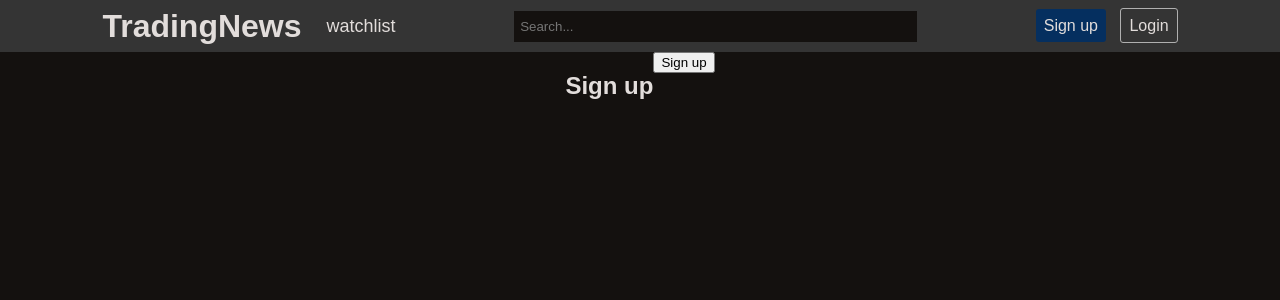
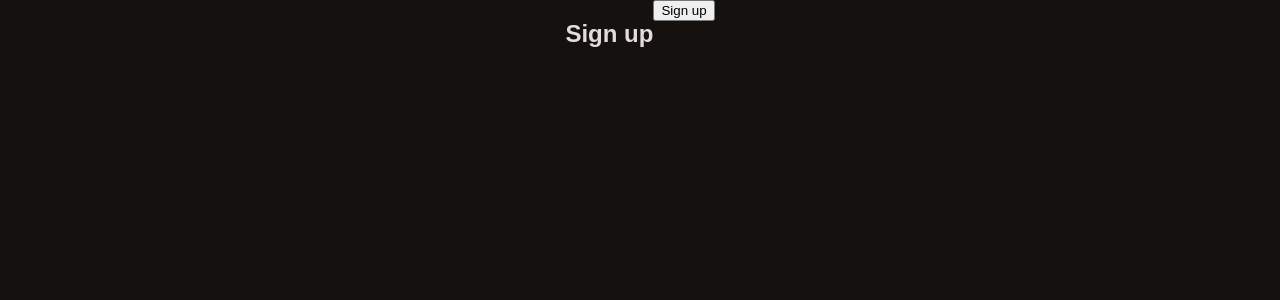
Before and after one commit to Souce01/TradingNews, a Django app: page /signup in a window 1280 px wide. Shown: the top 300 px of the page. Run offline with Django 3.2, Linux system fonts and the light colour scheme.

Commit message:
work in progress

```diff
--- a/TradingNews/static/Site/style.css
+++ b/TradingNews/static/Site/style.css
@@ -15,10 +15,12 @@ a{
   padding: 0px 8vw;
   height: 52px;
   background-color: #343434;
-
   display: flex;
   justify-content: space-between;
   align-items: center;
+  -webkit-box-shadow: 0px 3px 14px 1px rgba(0,0,0,0.75);
+  -moz-box-shadow: 0px 3px 14px 1px rgba(0,0,0,0.75);
+  box-shadow: 0px 3px 14px 1px rgba(0,0,0,0.75);
 }
 
 .navbar-options-container{
@@ -50,7 +52,7 @@ a{
 
 .sign-up-button, .login-button{
   padding: 8px;
-  border-radius: 3px;
+  border-radius: 5px;
 }
 
 .sign-up-button{
--- a/TradingNews/templates/Site/article.html
+++ b/TradingNews/templates/Site/article.html
@@ -38,7 +38,7 @@
                 <img src="{{ article.urlToImage|default_if_none:'https://static.vecteezy.com/system/resources/thumbnails/000/604/014/small/2304-16.jpg' }}" class="article-img"/>
                 <div class="article-content">
                     <!-- time the article is published at. Should be set according to local of time of client -->
-                    <div class="article-published">{{ article.publishedAt|format|timesince }} ago</div>
+                    <div class="article-published">{{ article.source.name }} | {{ article.publishedAt|format|timesince }} ago</div>
                     <h3 class="article-title">{{ article.title }}</h3>
                     <div class="article-description">{{ article.description|striptags }}</div>
                 </div>
--- a/TradingNews/templates/Site/sign-up.html
+++ b/TradingNews/templates/Site/sign-up.html
@@ -1,4 +1,8 @@
 {% extends 'base.html' %}
+
+{% block navbar %}
+    <!-- empty out the navbar instead of making a new base .html -->
+{% endblock %}
 {% block content %}
     <div class="content">
         <h2>Sign up</h2>
```
